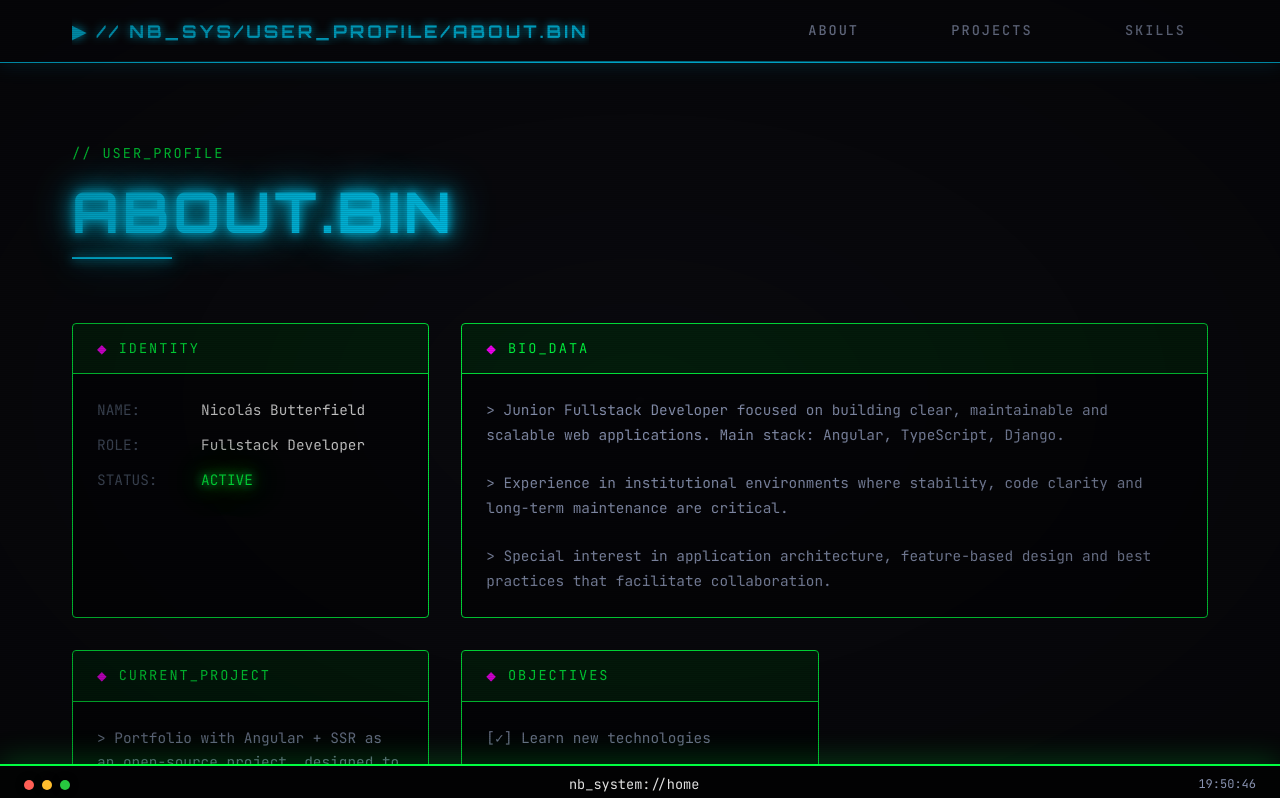
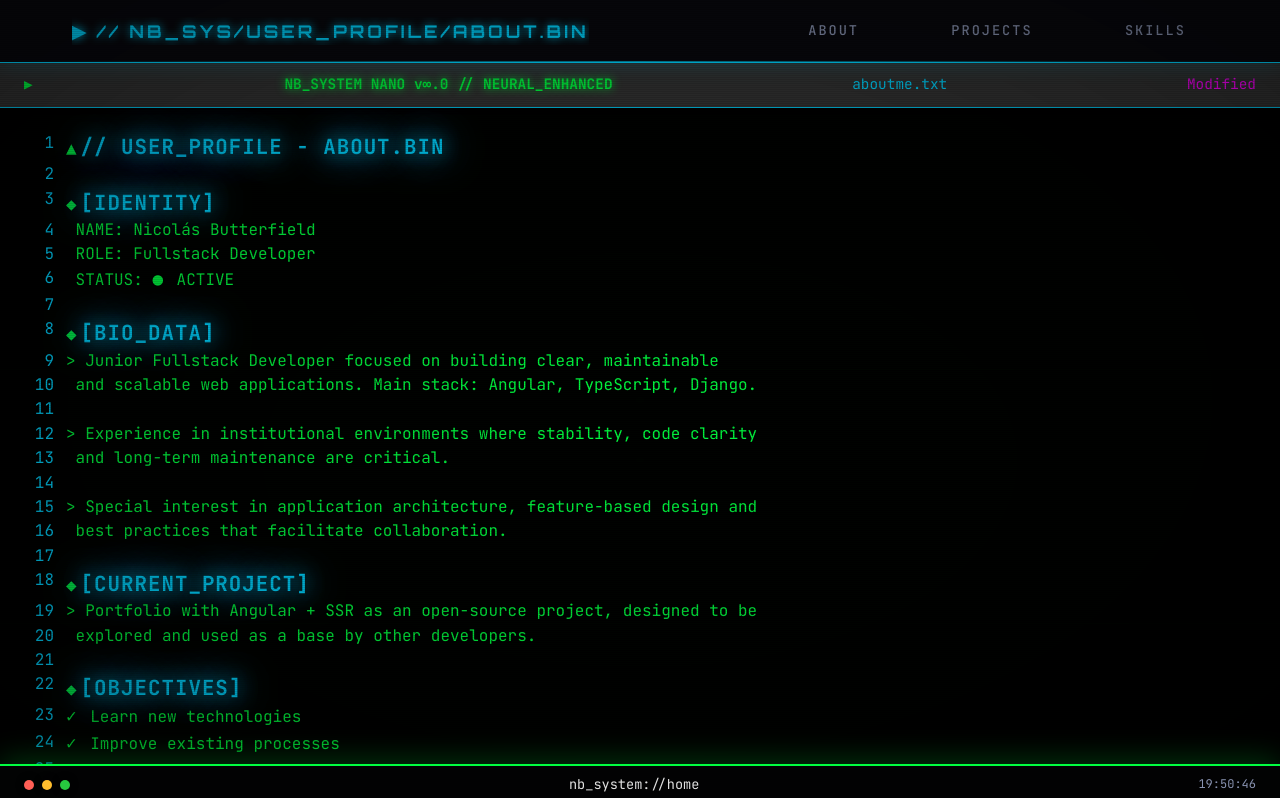
Before and after one commit to NicoButter/portfolio_2026, an Angular app: page /about in a window 1280 px wide. Shown: the top 798 px of the page. Built offline with nearby package versions, Linux system fonts and the light colour scheme.

Commit message:
feat: replace user profile section with nano editor simulation and enhance styling

```diff
--- a/src/app/features/about/about.html
+++ b/src/app/features/about/about.html
@@ -1,91 +1,57 @@
 <section class="terminal-page">
-  <!-- Main content -->
-  <div class="content-container visible">
-    <div class="container">
-      <div class="section-header">
-        <span class="section-tag">// USER_PROFILE</span>
-        <h1 class="glitch-title" data-text="ABOUT.bin">ABOUT.bin</h1>
-        <div class="header-line"></div>
+  <!-- Nano Editor Simulation -->
+  <div class="nano-editor">
+    <!-- Nano Header -->
+    <div class="nano-header">
+      <span class="terminal-icon">▶</span>
+      <span class="nano-title">NB_SYSTEM NANO v∞.0 // NEURAL_ENHANCED</span>
+      <span class="nano-file">aboutme.txt</span>
+      <span class="nano-modified">Modified</span>
+    </div>
+
+    <!-- Nano Content Area -->
+    <div class="nano-content">
+      <div class="nano-text">
+        <div class="line"><span class="line-number">  1</span><span class="line-content"><span class="pixel-icon">▲</span> <span class="section-title">// USER_PROFILE - ABOUT.BIN</span></span></div>
+        <div class="line"><span class="line-number">  2</span><span class="line-content"></span></div>
+        <div class="line"><span class="line-number">  3</span><span class="line-content"><span class="pixel-icon">◆</span> <span class="section-title">[IDENTITY]</span></span></div>
+        <div class="line"><span class="line-number">  4</span><span class="line-content">  NAME: Nicolás Butterfield</span></div>
+        <div class="line"><span class="line-number">  5</span><span class="line-content">  ROLE: Fullstack Developer</span></div>
+        <div class="line"><span class="line-number">  6</span><span class="line-content">  STATUS: <span class="pixel-icon">●</span> ACTIVE</span></div>
+        <div class="line"><span class="line-number">  7</span><span class="line-content"></span></div>
+        <div class="line"><span class="line-number">  8</span><span class="line-content"><span class="pixel-icon">◆</span> <span class="section-title">[BIO_DATA]</span></span></div>
+        <div class="line"><span class="line-number">  9</span><span class="line-content">> Junior Fullstack Developer focused on building clear, maintainable</span></div>
+        <div class="line"><span class="line-number"> 10</span><span class="line-content">  and scalable web applications. Main stack: Angular, TypeScript, Django.</span></div>
+        <div class="line"><span class="line-number"> 11</span><span class="line-content"></span></div>
+        <div class="line"><span class="line-number"> 12</span><span class="line-content">> Experience in institutional environments where stability, code clarity</span></div>
+        <div class="line"><span class="line-number"> 13</span><span class="line-content">  and long-term maintenance are critical.</span></div>
+        <div class="line"><span class="line-number"> 14</span><span class="line-content"></span></div>
+        <div class="line"><span class="line-number"> 15</span><span class="line-content">> Special interest in application architecture, feature-based design and</span></div>
+        <div class="line"><span class="line-number"> 16</span><span class="line-content">  best practices that facilitate collaboration.</span></div>
+        <div class="line"><span class="line-number"> 17</span><span class="line-content"></span></div>
+        <div class="line"><span class="line-number"> 18</span><span class="line-content"><span class="pixel-icon">◆</span> <span class="section-title">[CURRENT_PROJECT]</span></span></div>
+        <div class="line"><span class="line-number"> 19</span><span class="line-content">> Portfolio with Angular + SSR as an open-source project, designed to be</span></div>
+        <div class="line"><span class="line-number"> 20</span><span class="line-content">  explored and used as a base by other developers.</span></div>
+        <div class="line"><span class="line-number"> 21</span><span class="line-content"></span></div>
+        <div class="line"><span class="line-number"> 22</span><span class="line-content"><span class="pixel-icon">◆</span> <span class="section-title">[OBJECTIVES]</span></span></div>
+        <div class="line"><span class="line-number"> 23</span><span class="line-content"><span class="pixel-icon">✓</span> Learn new technologies</span></div>
+        <div class="line"><span class="line-number"> 24</span><span class="line-content"><span class="pixel-icon">✓</span> Improve existing processes</span></div>
+        <div class="line"><span class="line-number"> 25</span><span class="line-content"><span class="pixel-icon">✓</span> Solve real problems</span></div>
+        <div class="line"><span class="line-number"> 26</span><span class="line-content"><span class="pixel-icon">◯</span> World domination (pending)</span></div>
+        <div class="line"><span class="line-number"> 27</span><span class="line-content"></span></div>
+        <div class="line"><span class="line-number"> 28</span><span class="line-content"><span class="pixel-icon">▼</span> [EOF]</span></div>
       </div>
+    </div>
 
-      <div class="profile-grid">
-        <div class="profile-card">
-          <div class="card-header">
-            <span class="card-icon">◆</span>
-            <span class="card-title">IDENTITY</span>
-          </div>
-          <div class="card-content">
-            <div class="data-row">
-              <span class="data-label">NAME:</span>
-              <span class="data-value">Nicolás Butterfield</span>
-            </div>
-            <div class="data-row">
-              <span class="data-label">ROLE:</span>
-              <span class="data-value">Fullstack Developer</span>
-            </div>
-            <div class="data-row">
-              <span class="data-label">STATUS:</span>
-              <span class="data-value status-online">ACTIVE</span>
-            </div>
-          </div>
-        </div>
-
-        <div class="profile-card wide">
-          <div class="card-header">
-            <span class="card-icon">◆</span>
-            <span class="card-title">BIO_DATA</span>
-          </div>
-          <div class="card-content">
-            <p class="bio-text">
-              > Junior Fullstack Developer focused on building clear, maintainable
-              and scalable web applications. Main stack: Angular, TypeScript, Django.
-            </p>
-            <p class="bio-text">
-              > Experience in institutional environments where stability, code clarity
-              and long-term maintenance are critical.
-            </p>
-            <p class="bio-text">
-              > Special interest in application architecture, feature-based design and
-              best practices that facilitate collaboration.
-            </p>
-          </div>
-        </div>
-
-        <div class="profile-card">
-          <div class="card-header">
-            <span class="card-icon">◆</span>
-            <span class="card-title">CURRENT_PROJECT</span>
-          </div>
-          <div class="card-content">
-            <p class="bio-text">
-              > Portfolio with Angular + SSR as an open-source project, designed to be
-              explored and used as a base by other developers.
-            </p>
-          </div>
-        </div>
-
-        <div class="profile-card">
-          <div class="card-header">
-            <span class="card-icon">◆</span>
-            <span class="card-title">OBJECTIVES</span>
-          </div>
-          <div class="card-content">
-            <ul class="objective-list">
-              <li>[✓] Learn new technologies</li>
-              <li>[✓] Improve existing processes</li>
-              <li>[✓] Solve real problems</li>
-              <li>[○] World domination (pending)</li>
-            </ul>
-          </div>
-        </div>
-      </div>
-
-      <div class="footer-prompt">
-        <span class="prompt-symbol">❯</span>
-        <span class="prompt-text">End of file. Return to </span>
-        <a routerLink="/" class="prompt-link">[HOME]</a>
-        <span class="cursor blink">█</span>
-      </div>
+    <!-- Nano Footer -->
+    <div class="nano-footer">
+      <span class="nano-command">^G</span><span class="nano-desc">Help</span>
+      <span class="nano-command">^O</span><span class="nano-desc">Write Out</span>
+      <span class="nano-command">^W</span><span class="nano-desc">Where Is</span>
+      <span class="nano-command">^K</span><span class="nano-desc">Cut</span>
+      <span class="nano-command">^T</span><span class="nano-desc">Execute</span>
+      <span class="nano-command">^C</span><span class="nano-desc">Location</span>
+      <span class="nano-command">^X</span><span class="nano-desc">Exit</span>
     </div>
   </div>
 </section>
--- a/src/app/features/about/about.scss
+++ b/src/app/features/about/about.scss
@@ -1,229 +1,176 @@
 .terminal-page {
-  min-height: calc(100vh - 60px);
-  padding: var(--spacing-lg);
+  min-height: 100vh;
+  padding: 0;
   position: relative;
-  padding-bottom: 100px; /* Espacio extra para la terminal */
+  display: flex;
+  justify-content: center;
+  align-items: center;
 }
 
-/* Main Content */
-.content-container {
-  opacity: 0;
-  transform: translateY(20px);
-  transition: all 0.8s ease;
+.nano-editor {
+  width: 100vw;
+  height: 100vh;
+  background: #000;
+  border: none;
+  border-radius: 0;
+  box-shadow: none;
+  display: flex;
+  flex-direction: column;
+  font-family: var(--font-mono);
+  overflow: hidden;
+}
 
-  &.visible {
-    opacity: 1;
+.nano-header {
+  background: #333;
+  padding: var(--spacing-sm) var(--spacing-md);
+  border-bottom: 1px solid var(--neon-cyan);
+  display: flex;
+  justify-content: space-between;
+  align-items: center;
+  font-size: 0.9rem;
+  color: var(--text-primary);
+}
+
+.terminal-icon {
+  color: var(--neon-green);
+  font-weight: bold;
+  margin-right: var(--spacing-sm);
+}
+
+.nano-title {
+  color: var(--neon-green);
+  font-weight: bold;
+  text-shadow: 0 0 10px var(--neon-green);
+}
+
+.nano-file {
+  color: var(--neon-cyan);
+}
+
+.nano-modified {
+  color: var(--neon-magenta);
+}
+
+.nano-content {
+  flex: 1;
+  overflow-y: auto;
+  padding: var(--spacing-md);
+  background: #000;
+  position: relative;
+}
+
+/* CRT Scanline Effect */
+.nano-content::before {
+  content: '';
+  position: absolute;
+  top: 0;
+  left: 0;
+  right: 0;
+  bottom: 0;
+  background: repeating-linear-gradient(
+    0deg,
+    rgba(0, 255, 65, 0.03),
+    rgba(0, 255, 65, 0.03) 1px,
+    transparent 1px,
+    transparent 2px
+  );
+  pointer-events: none;
+  z-index: 1;
+  animation: scanlines 8s linear infinite;
+}
+
+@keyframes scanlines {
+  0% {
     transform: translateY(0);
+  }
+  100% {
+    transform: translateY(10px);
   }
 }
 
-.container {
-  max-width: var(--max-width);
-  margin: 0 auto;
-  padding-top: var(--spacing-xl);
+/* CRT Vignette Effect */
+.nano-content::after {
+  content: '';
+  position: absolute;
+  top: 0;
+  left: 0;
+  right: 0;
+  bottom: 0;
+  background: radial-gradient(ellipse at center, transparent 0%, rgba(0, 0, 0, 0.4) 100%);
+  pointer-events: none;
+  z-index: 1;
 }
 
-/* Section Header */
-.section-header {
-  margin-bottom: var(--spacing-2xl);
+.nano-text {
+  line-height: 1.4;
   position: relative;
+  z-index: 2;
 }
 
-.section-tag {
-  font-family: var(--font-mono);
-  font-size: 0.85rem;
-  color: var(--neon-green);
-  text-transform: uppercase;
-  letter-spacing: 2px;
-  animation: slide-from-header 0.8s cubic-bezier(0.34, 1.56, 0.64, 1);
+.line {
+  display: flex;
+  margin-bottom: 2px;
 }
 
-.glitch-title {
-  font-family: var(--font-display);
-  font-size: clamp(2rem, 5vw, 3.5rem);
+.line-number {
   color: var(--neon-cyan);
-  text-shadow: var(--glow-cyan);
-  margin: var(--spacing-sm) 0;
-  text-transform: uppercase;
-  letter-spacing: 4px;
-  animation: slide-from-header 1s cubic-bezier(0.34, 1.56, 0.64, 1) 0.2s backwards;
+  margin-right: var(--spacing-sm);
+  min-width: 30px;
+  text-align: right;
+  user-select: none;
 }
 
-@keyframes slide-from-header {
-  0% {
-    opacity: 0;
-    transform: translateY(-120px);
-    filter: blur(10px);
-  }
-  50% {
-    opacity: 0.5;
-  }
-  100% {
-    opacity: 1;
-    transform: translateY(0);
-    filter: blur(0);
-  }
+.line-content {
+  color: var(--neon-green);
+  white-space: pre-wrap;
+  word-wrap: break-word;
 }
 
-.header-line {
-  width: 100px;
-  height: 2px;
-  background: var(--neon-cyan);
-  box-shadow: var(--glow-cyan);
-}
-
-/* Profile Grid */
-.profile-grid {
-  display: grid;
-  grid-template-columns: repeat(auto-fit, minmax(300px, 1fr));
-  gap: var(--spacing-lg);
-  margin-bottom: var(--spacing-2xl);
-}
-
-.profile-card {
-  background: var(--bg-terminal);
-  border: 1px solid var(--neon-green);
-  border-radius: var(--border-radius);
-  overflow: hidden;
-  transition: all var(--transition-normal);
-
-  &:hover {
-    border-color: var(--neon-cyan);
-    box-shadow: 0 0 20px rgba(0, 212, 255, 0.2);
-    transform: translateY(-4px);
-  }
-
-  &.wide {
-    grid-column: span 2;
-
-    @media (max-width: 768px) {
-      grid-column: span 1;
-    }
-  }
-}
-
-.card-header {
+.nano-footer {
+  background: #333;
+  padding: var(--spacing-sm) var(--spacing-md);
+  border-top: 1px solid var(--neon-cyan);
   display: flex;
+  justify-content: space-around;
   align-items: center;
-  gap: var(--spacing-sm);
-  padding: var(--spacing-sm) var(--spacing-md);
-  background: rgba(0, 255, 65, 0.1);
-  border-bottom: 1px solid var(--neon-green);
-}
-
-.card-icon {
-  color: var(--neon-magenta);
-}
-
-.card-title {
-  font-family: var(--font-mono);
-  font-size: 0.85rem;
-  color: var(--neon-green);
-  text-transform: uppercase;
-  letter-spacing: 2px;
-}
-
-.card-content {
-  padding: var(--spacing-md);
-}
-
-.data-row {
-  display: flex;
-  gap: var(--spacing-md);
-  margin-bottom: var(--spacing-sm);
-  font-family: var(--font-mono);
-  font-size: 0.9rem;
-
-  &:last-child {
-    margin-bottom: 0;
-  }
-}
-
-.data-label {
-  color: var(--text-dim);
-  min-width: 80px;
-}
-
-.data-value {
-  color: var(--text);
-
-  &.status-online {
-    color: var(--neon-green);
-    text-shadow: var(--glow-green);
-  }
-}
-
-.bio-text {
-  font-family: var(--font-mono);
-  font-size: 0.9rem;
-  color: var(--text-secondary);
-  line-height: 1.7;
-  margin-bottom: var(--spacing-md);
-
-  &:last-child {
-    margin-bottom: 0;
-  }
-}
-
-.objective-list {
-  list-style: none;
-  padding: 0;
-  margin: 0;
-  font-family: var(--font-mono);
-  font-size: 0.9rem;
-
-  li {
-    color: var(--text-secondary);
-    margin-bottom: var(--spacing-sm);
-
-    &:last-child {
-      margin-bottom: 0;
-      color: var(--neon-magenta);
-    }
-  }
-}
-
-/* Footer Prompt */
-.footer-prompt {
-  display: flex;
-  align-items: center;
-  gap: var(--spacing-xs);
-  font-family: var(--font-mono);
-  font-size: 0.9rem;
-  padding: var(--spacing-lg) 0;
-  border-top: 1px solid rgba(0, 255, 65, 0.2);
-}
-
-.prompt-symbol {
-  color: var(--neon-magenta);
-}
-
-.prompt-text {
+  font-size: 0.8rem;
   color: var(--text-secondary);
 }
 
-.prompt-link {
+.nano-command {
   color: var(--neon-cyan);
-  text-decoration: none;
-  transition: all var(--transition-fast);
+  font-weight: bold;
+  margin-right: 8px;
+  font-size: 0.9rem;
+}
 
-  &:hover {
-    color: var(--neon-green);
-    text-shadow: var(--glow-green);
+.nano-desc {
+  color: var(--text-primary);
+}
+
+.pixel-icon {
+  color: var(--neon-green);
+  font-weight: bold;
+  margin-right: 4px;
+  font-size: 1.1em;
+}
+
+.section-title {
+  font-size: 1.3em;
+  font-weight: bold;
+  color: var(--neon-cyan);
+  text-shadow: 0 0 10px var(--neon-cyan), 0 0 20px var(--neon-cyan);
+  animation: pulse-glow 2s ease-in-out infinite;
+  letter-spacing: 1px;
+}
+
+@keyframes pulse-glow {
+  0%, 100% {
+    text-shadow: 0 0 10px var(--neon-cyan), 0 0 20px var(--neon-cyan);
+    font-weight: bold;
+  }
+  50% {
+    text-shadow: 0 0 20px var(--neon-cyan), 0 0 40px var(--neon-cyan), 0 0 60px var(--neon-magenta);
+    font-weight: 900;
   }
 }
-
-.cursor.blink {
-  margin-left: var(--spacing-xs);
-}
-
-/* Responsive */
-@media (max-width: 768px) {
-  .terminal-page {
-    padding: var(--spacing-md);
-  }
-
-  .profile-grid {
-    grid-template-columns: 1fr;
-  }
-}
--- a/src/app/features/about/about.ts
+++ b/src/app/features/about/about.ts
@@ -1,9 +1,7 @@
 import { ChangeDetectionStrategy, Component } from '@angular/core';
-import { RouterLink } from '@angular/router';
 
 @Component({
   selector: 'app-about',
-  imports: [RouterLink],
   templateUrl: './about.html',
   styleUrl: './about.scss',
   changeDetection: ChangeDetectionStrategy.OnPush,
```
